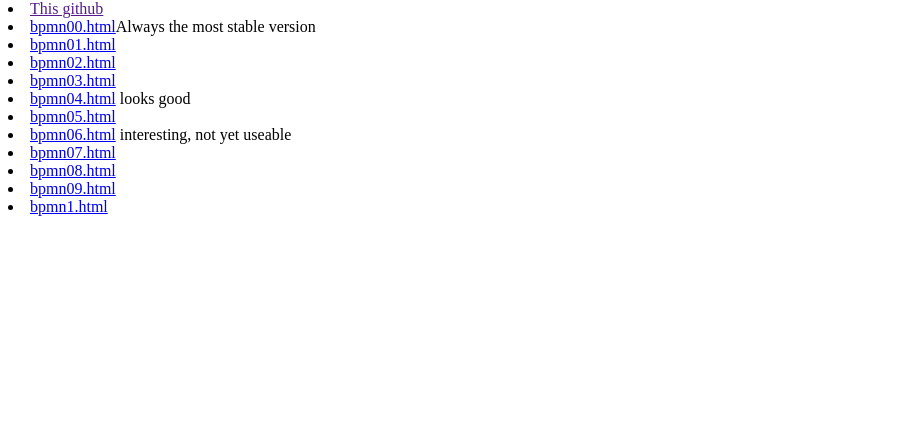
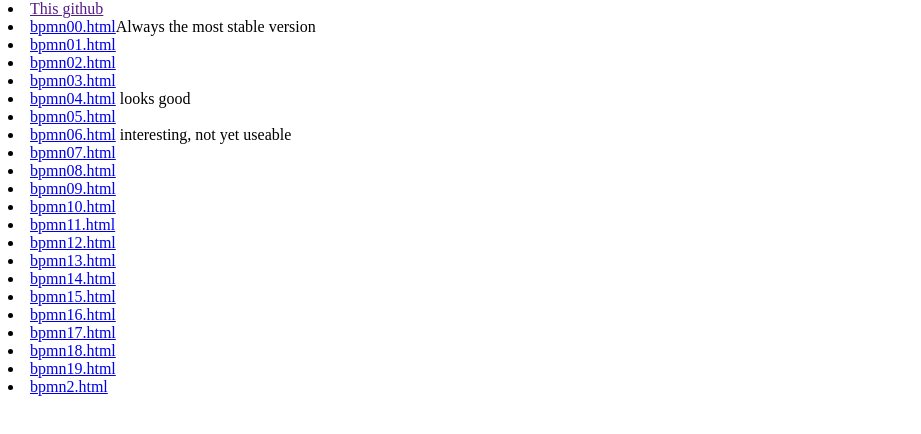
Before and after one commit to hpssjellis/my-examples-of-bpmn, a plain HTML site: page public/index.html in a window 1280 px wide. Shown: the part 66-500 px from the top of the page, without its empty margins (0-921 px from the left). Drawn offline with Linux system fonts and the light colour scheme.

Commit message:
Update index.html

```diff
--- a/public/index.html
+++ b/public/index.html
@@ -11,4 +11,14 @@
   <li><a href="bpmn07.html">bpmn07.html</a></li>
   <li><a href="bpmn08.html">bpmn08.html</a></li>
   <li><a href="bpmn09.html">bpmn09.html</a></li>
-  <li><a href="bpmn1.html">bpmn1.html</a></li>
+  <li><a href="bpmn10.html">bpmn10.html</a></li>
+  <li><a href="bpmn11.html">bpmn11.html</a></li>
+  <li><a href="bpmn12.html">bpmn12.html</a></li>
+  <li><a href="bpmn13.html">bpmn13.html</a></li>
+  <li><a href="bpmn14.html">bpmn14.html</a></li>
+  <li><a href="bpmn15.html">bpmn15.html</a></li>
+  <li><a href="bpmn16.html">bpmn16.html</a></li>
+  <li><a href="bpmn17.html">bpmn17.html</a></li>
+  <li><a href="bpmn18.html">bpmn18.html</a></li>
+  <li><a href="bpmn19.html">bpmn19.html</a></li>
+  <li><a href="bpmn2.html">bpmn2.html</a></li>
```
